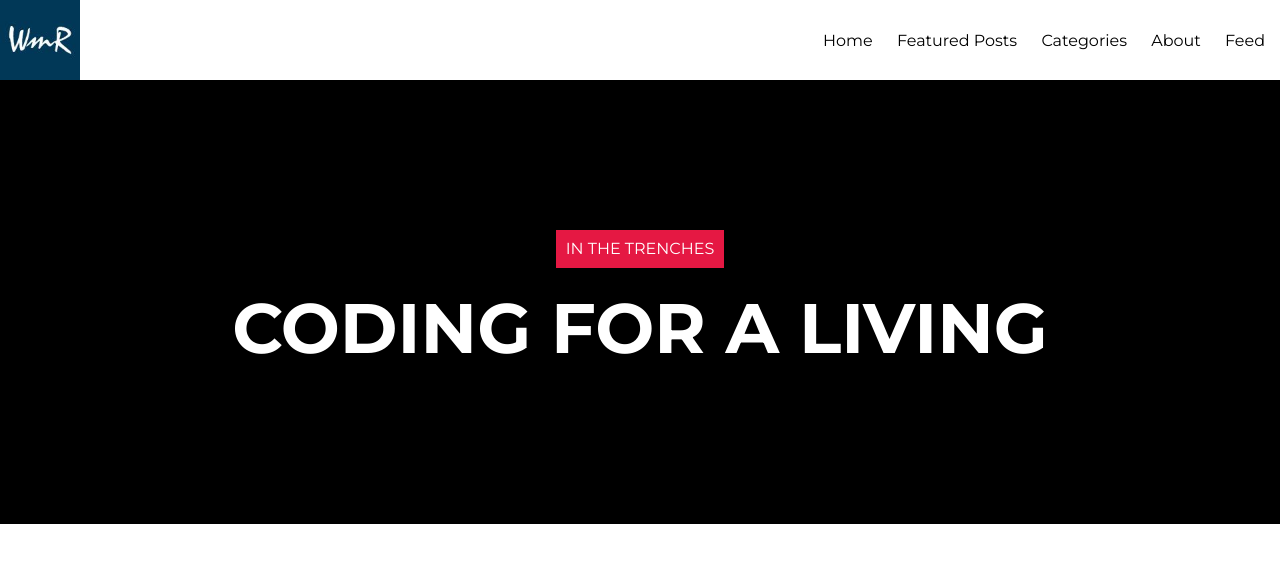
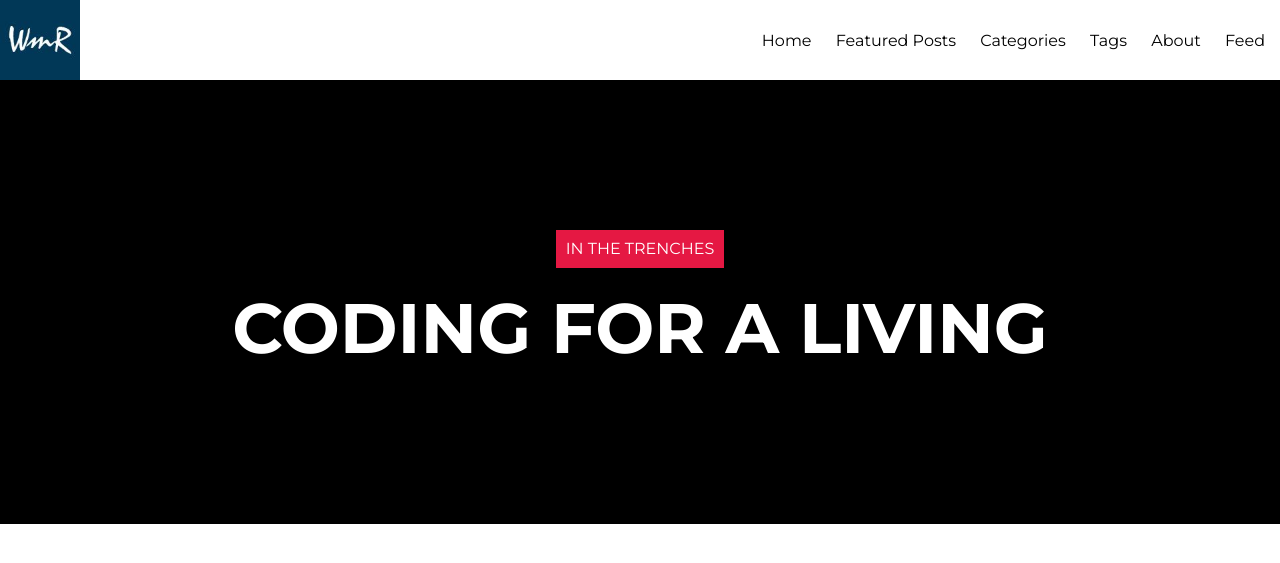
Before and after one commit to finalcut/finalcut.github.io, a Jekyll site: the page built from index.html, in a window 1280 px wide and 900 px high. Shown: the top 563 px of the window. Built offline with Jekyll 4.4.1, drawn with Linux system fonts in a browser that asks for light colours; nearby versions of some CDN libraries; the list of posts is cut into pages by our own code.

Commit message:
add tags to header

```diff
--- a/_config.yml
+++ b/_config.yml
@@ -43,6 +43,8 @@ links:
     url: /featured
   - title: Categories
     url: /categories
+  - title: Tags
+    url: /tags
   - title: About
     url: /about
 
```
